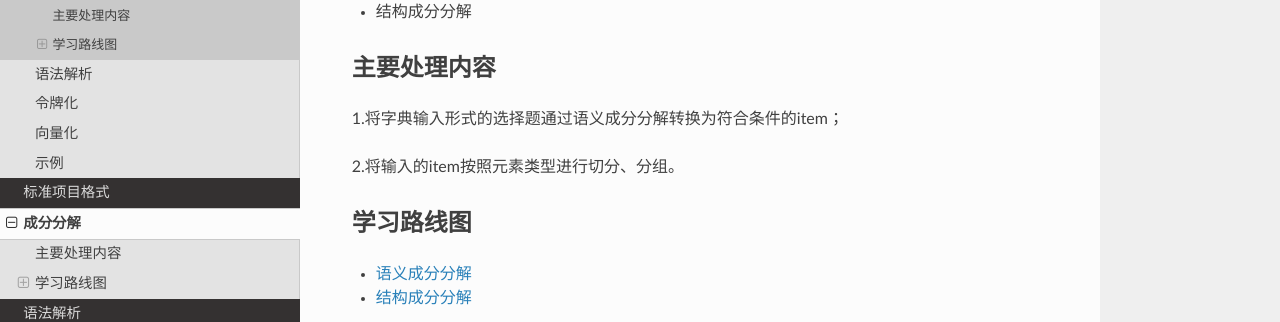
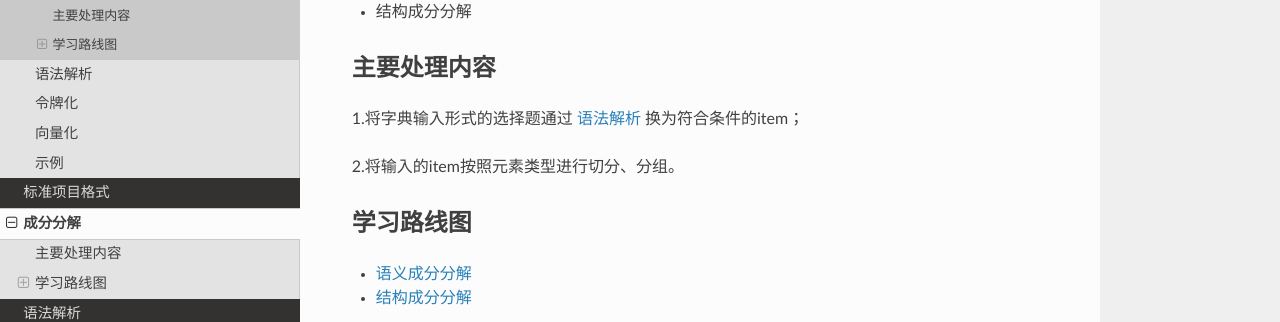
Before and after one commit to bigdata-ustc/EduNLP, a Sphinx documentation site: the page built from docs/source/tutorial/zh/seg.rst, in a window 1280 px wide. Shown: the part 288-610 px from the top of the page. Built offline with Sphinx 7.4.7 and the Read the Docs theme 2.0.0, drawn with Linux system fonts in a browser that asks for light colours; pages that are not in the unit, such as notebooks, are missing from menus; the version number is read from the project's files by our own code.

Commit message:
Create seg.rst

```diff
--- a/docs/source/tutorial/zh/seg.rst
+++ b/docs/source/tutorial/zh/seg.rst
@@ -10,7 +10,7 @@
 主要处理内容
 --------------------
 
-1.将字典输入形式的选择题通过语义成分分解转换为符合条件的item；
+1.将字典输入形式的选择题通过 `语法解析 <parse.rst>`_ 换为符合条件的item；
 
 2.将输入的item按照元素类型进行切分、分组。
 
```
